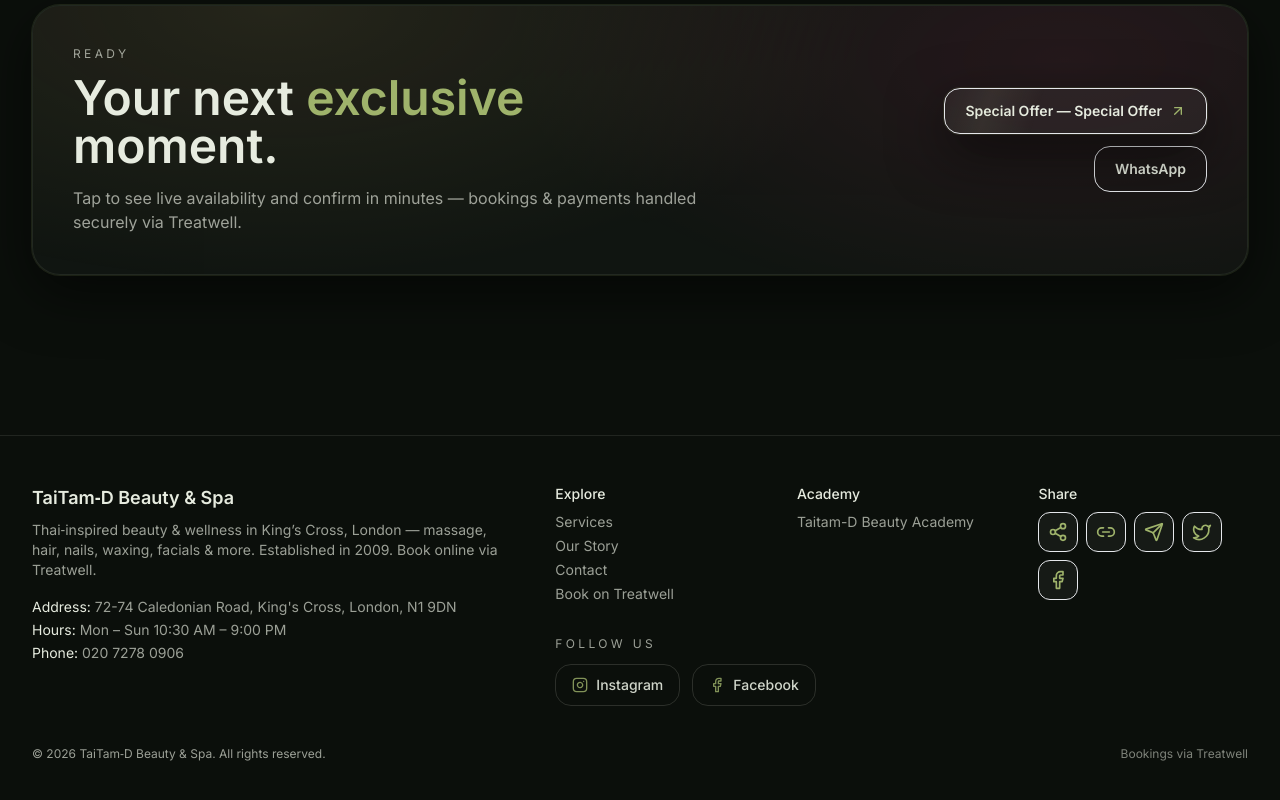
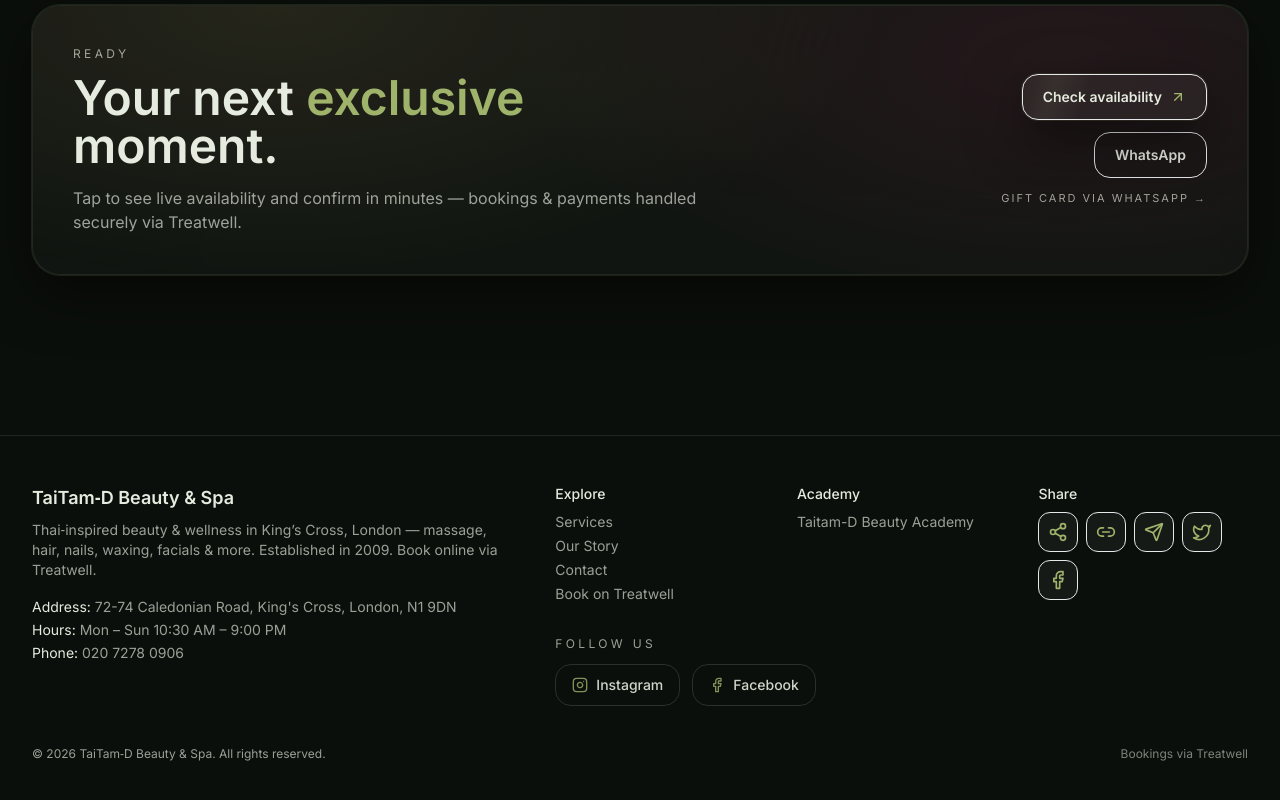
Before and after one commit to gumon-tech/solutions-taitamd-shop-website, a Next.js app: page / in a window 1280 px wide. Shown: the part 5523-6323 px from the top of the page. Built offline with nearby package versions, Linux system fonts and the light colour scheme.

Commit message:
Update CTA

```diff
--- a/components/CTA.tsx
+++ b/components/CTA.tsx
@@ -2,6 +2,7 @@
 import Reveal from "./Reveal";
 import { buildWhatsAppLink } from "@/lib/whatsapp";
 import { ArrowUpRight } from "lucide-react";
+import { SITE } from "@/lib/site";
 
 export default function CTA() {
   return (
@@ -11,7 +12,9 @@
           <div className="absolute inset-0 opacity-50 bg-[radial-gradient(600px_280px_at_20%_0%,rgba(214,179,106,0.22),rgba(0,0,0,0)),radial-gradient(550px_260px_at_85%_20%,rgba(255,77,141,0.18),rgba(0,0,0,0))]" />
           <div className="relative grid md:grid-cols-12 gap-6 items-center">
             <div className="md:col-span-7">
-              <p className="text-xs tracking-[0.28em] uppercase text-mist">Ready</p>
+              <p className="text-xs tracking-[0.28em] uppercase text-mist">
+                Ready
+              </p>
               <h2 className="mt-3 text-3xl md:text-5xl font-semibold leading-tight">
                 Your next <span className="text-gold">exclusive</span> moment.
               </h2>
@@ -19,20 +22,34 @@
                 Tap to see live availability and confirm in minutes — bookings & payments handled securely via Treatwell.
               </p>
             </div>
+
             <div className="md:col-span-5 flex flex-col sm:flex-row md:flex-col gap-3 md:items-end">
               <Link
                 href="/book"
                 className="btn-shine inline-flex items-center justify-center gap-2 rounded-2xl bg-ink/5 border border-ink/12 px-5 py-3 text-sm font-semibold hover:bg-ink/8 transition shadow-glow"
               >
-                Special Offer — Special Offer <ArrowUpRight className="h-4 w-4 text-gold" />
+                Check availability <ArrowUpRight className="h-4 w-4 text-gold" />
               </Link>
+
               <a
-                href={buildWhatsAppLink("Hi TaiTam‑D, I’d like to ask about availability / offers.")}
+                href={buildWhatsAppLink(
+                  "Hi TaiTam-D, I’d like to ask about availability and current offers."
+                )}
                 target="_blank"
                 rel="noreferrer"
                 className="inline-flex items-center justify-center rounded-2xl bg-transparent border border-ink/12 px-5 py-3 text-sm font-semibold hover:bg-ink/5 transition"
               >
                 WhatsApp
+              </a>
+
+              {/* Optional: gift-card CTA (ใช้ template ที่คุณมีอยู่แล้ว) */}
+              <a
+                href={buildWhatsAppLink(SITE.whatsappTemplates.giftCard)}
+                target="_blank"
+                rel="noreferrer"
+                className="text-[11px] tracking-[0.18em] uppercase text-mist hover:text-ink transition md:text-right"
+              >
+                Gift card via WhatsApp →
               </a>
             </div>
           </div>
```
